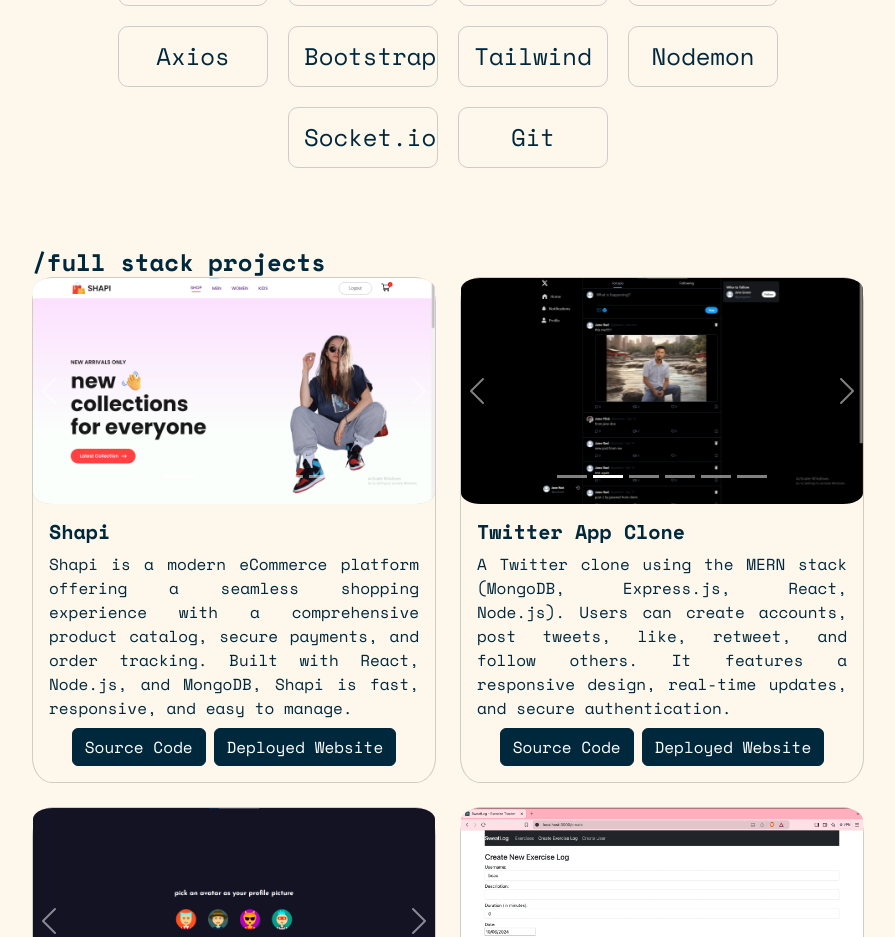
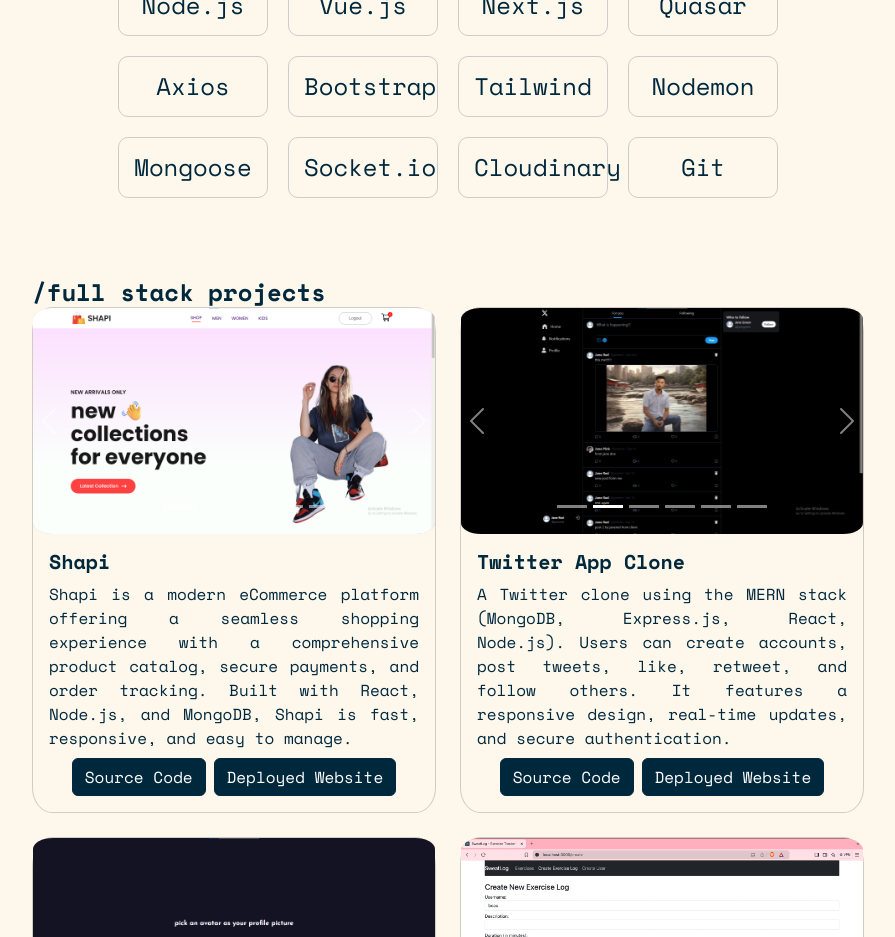
Before and after one commit to gyllianerae/portfolio, a React (Vite) app: page / in a window 1280 px wide. Shown: the part 1300-2237 px from the top of the page, without its empty margins (192-1087 px from the left). Built offline with nearby package versions, Linux system fonts and the light colour scheme.

Commit message:
changes in spacing

```diff
--- a/src/sections/Header/Header.module.css
+++ b/src/sections/Header/Header.module.css
@@ -24,5 +24,5 @@
 */
 
 body {
-    padding-top: 70px;
+    padding-top: 100px;
 }
--- a/src/sections/Tools/Tools.jsx
+++ b/src/sections/Tools/Tools.jsx
@@ -52,7 +52,15 @@
             logo: ""
         },
         {
+            name: "Mongoose",
+            logo: ""
+        },
+        {
             name: "Socket.io",
+            logo: ""
+        },
+        {
+            name: "Cloudinary",
             logo: ""
         },
         {
```
